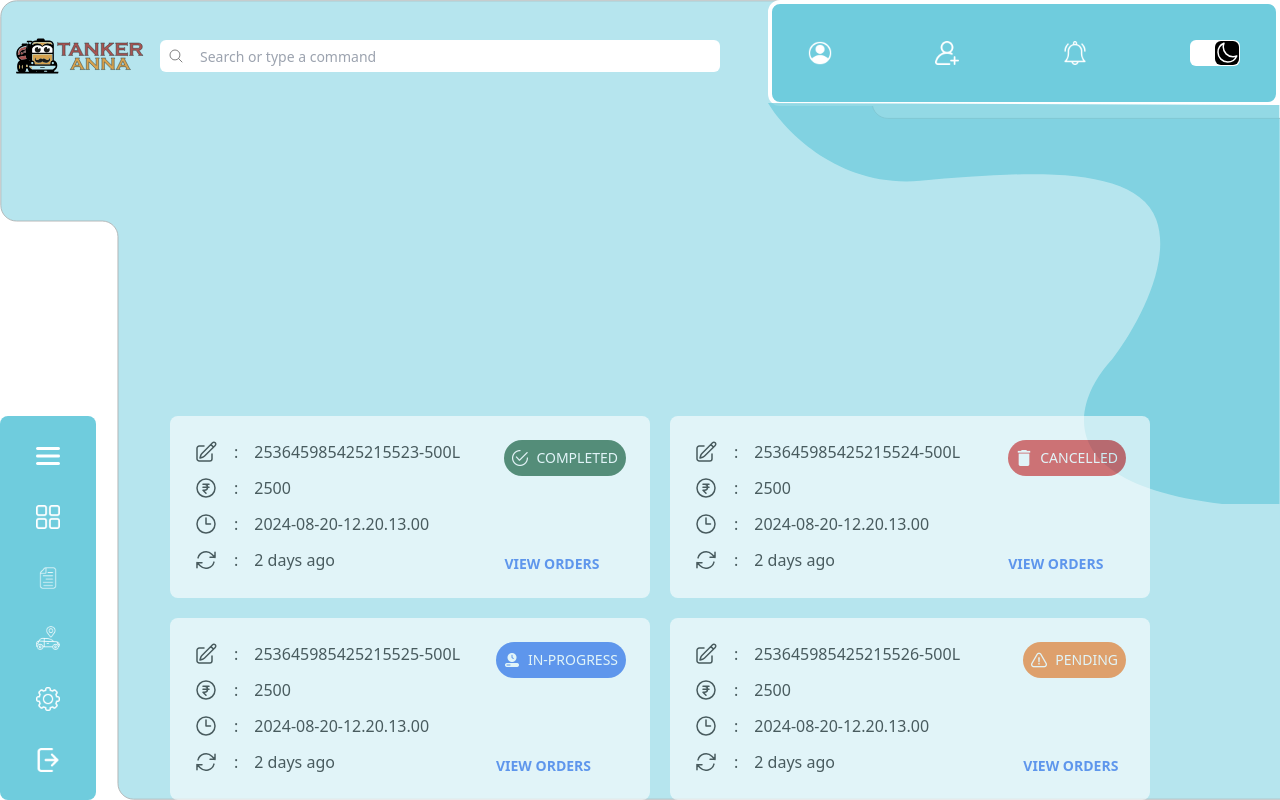
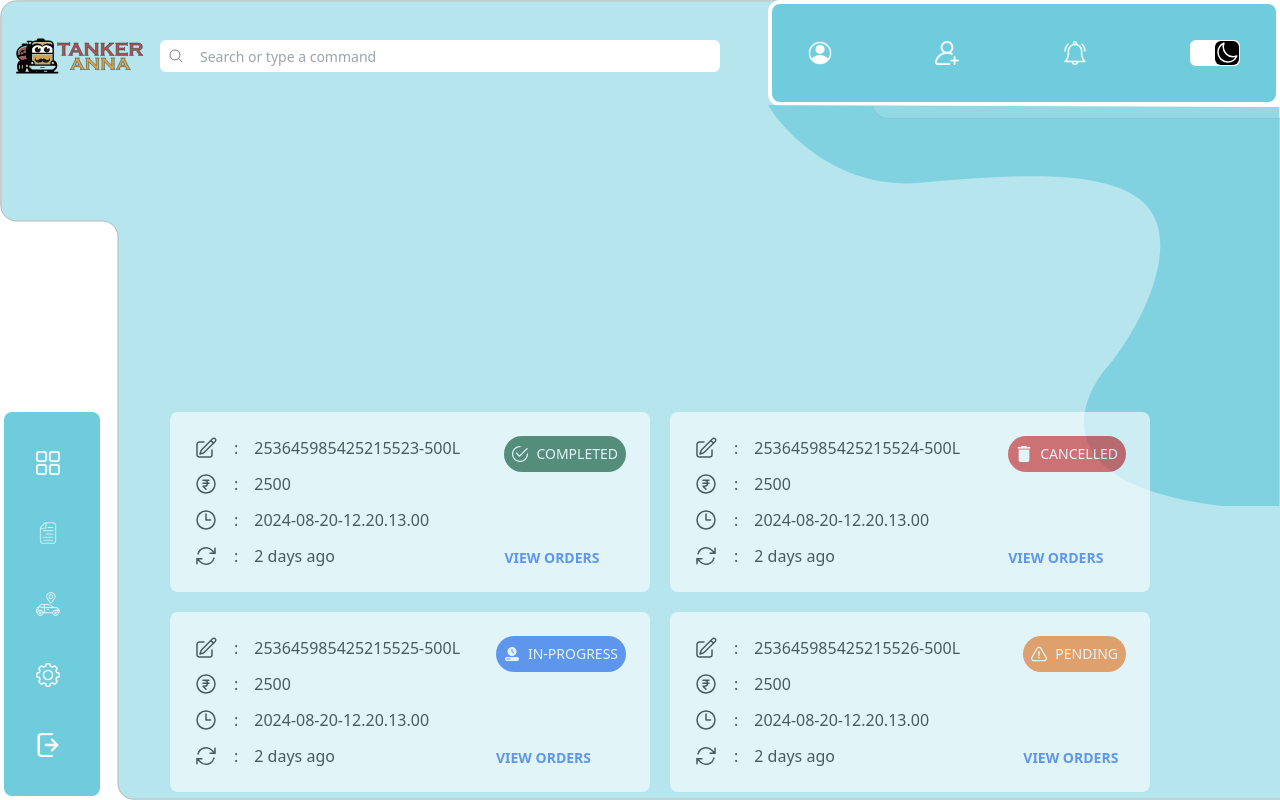
Before and after one commit to naseefhassan/AUGA_UI, a React (Vite) app: page / in a window 1280 px wide. Built offline with nearby package versions, Linux system fonts and the light colour scheme.

Commit message:
side bar extention added

```diff
--- a/src/Components/Bar/AppBar.jsx
+++ b/src/Components/Bar/AppBar.jsx
@@ -6,7 +6,7 @@ import bell from "../../assets/Images/bell.png";
 function AppBar() {
   const { dark, setDark } = useContext(context);
   const handleDarkMode = () => {
-    setDark(!dark);
+    setDark(prevDark => !prevDark);
   };
   return (
     <div
--- a/src/Components/Bar/SideBar.jsx
+++ b/src/Components/Bar/SideBar.jsx
@@ -1,23 +1,77 @@
-import menu from '../../assets/Images/menu (2).png'
-import setting from '../../assets/Images/settings.png'
-import location from '../../assets/Images/rent-a-car.png'
-import logout from '../../assets/Images/logout.png'
-import sheet from '../../assets/Images/sheet.png'
-import line3 from '../../assets/Images/3line.png'
-import { useContext } from 'react'
-import { context } from '../../Context/Theme'
+import menu from "../../assets/Images/menu (2).png";
+import setting from "../../assets/Images/settings.png";
+import location from "../../assets/Images/rent-a-car.png";
+import logout from "../../assets/Images/logout.png";
+import sheet from "../../assets/Images/sheet.png";
+import line3 from "../../assets/Images/3line.png";
+import { useContext, useState } from "react";
+import { context } from "../../Context/Theme";
 
 function SideBar() {
-const {dark} = useContext(context)
+  const { dark } = useContext(context);
+  const [isExpanded, setIsExpanded] = useState(false);
+
+  const handleExpand = () => {
+    setIsExpanded((prevState) => !prevState);
+  };
 
   return (
-    <div className={`${dark ? 'bg-[#131416]':'bg-[#6fccdd]'} flex flex-col justify-between items-center p-7 h-96 w-24 rounded-lg`}>
-       <img className='w-6 cursor-pointer' src={line3} alt="" />
-       <img className='w-6 cursor-pointer' src={menu} alt="" />
-       <img className='w-6 cursor-pointer' src={sheet} alt="" />
-       <img className='w-6 cursor-pointer' src={location} alt="" />
-       <img className='w-6 cursor-pointer' src={setting} alt="" />
-       <img className='w-6 cursor-pointer' src={logout} alt="" />
+    <div className="relative">
+      <div
+        className={`${
+          dark ? "bg-[#131416]" : "bg-[#6fccdd]"
+        } flex  justify-start ml-1   h-96 ${
+          isExpanded ? "w-[162px]" : "w-24"
+        } rounded-lg transition-all duration-300`}
+      >
+        <div className="flex flex-col justify-evenly items-center w-10 ml-6 text-white font-semibold">
+          <div className="flex items-center gap-3">
+            <img
+              onClick={handleExpand}
+              className="w-6 cursor-pointer my-2"
+              src={menu}
+              alt="menu"
+            />
+            {isExpanded && <h1 className="cursor-pointer">More</h1>}
+          </div>
+          <div className="flex items-center gap-3">
+            <img
+              onClick={handleExpand}
+              className="w-6 cursor-pointer my-2"
+              src={sheet}
+              alt="sheet"
+            />
+            {isExpanded && <h1 className="cursor-pointer">Details</h1>}
+          </div>
+          <div className="flex items-center gap-3">
+            <img
+              onClick={handleExpand}
+              className="w-6 cursor-pointer my-2"
+              src={location}
+              alt="location"
+            />
+            {isExpanded && <h1 className="cursor-pointer">Location</h1>}
+          </div>
+          <div className="flex items-center gap-3">
+            <img
+              onClick={handleExpand}
+              className="w-6 cursor-pointer my-2"
+              src={setting}
+              alt="setting"
+            />
+            {isExpanded && <h1 className="cursor-pointer">Setting</h1>}
+          </div>
+          <div className="flex items-center gap-3">
+            <img
+              onClick={handleExpand}
+              className="w-6 cursor-pointer my-2"
+              src={logout}
+              alt="logout"
+            />
+            {isExpanded && <h1 className="cursor-pointer">Logout</h1>}
+          </div>
+        </div>
+      </div>
     </div>
   );
 }
--- a/src/Components/Content/ContentBox.jsx
+++ b/src/Components/Content/ContentBox.jsx
@@ -4,7 +4,7 @@ import { context } from "../../Context/Theme"
 function ContentBox({id, rate, date, details, className, value, svg}) {
   const {dark} = useContext(context)
   return (
-    <div className={`${dark ? 'bg-black text-white' : 'bg-white'} sm:w-[480px] p-6 rounded-lg opacity-60 flex justify-between z-10`}>
+    <div className={`${dark ? 'bg-black text-white' : 'bg-white'} sm:w-[480px] p-6  rounded-lg opacity-60 flex justify-between z-10`}>
         <div className="flex flex-col gap-3">
         <div className="flex gap-4">
         <svg xmlns="http://www.w3.org/2000/svg" fill="none" viewBox="0 0 24 24" strokeWidth="1.5" stroke="currentColor" className="size-6 flex">
--- a/src/Context/Theme.jsx
+++ b/src/Context/Theme.jsx
@@ -1,54 +1,30 @@
-// import React, { createContext, useState, useContext, useEffect } from 'react';
-// import { ThemeProvider } from 'styled-components';
-
-// const lightTheme = {
-//   background: '#ffffff',
-//   color: '#000000'
-// };
-
-// const darkTheme = {
-//   background: '#000000',
-//   color: '#ffffff'
-// };
-
-// const ThemeContext = createContext();
-
-// export const useTheme = () => useContext(ThemeContext);
-
-// export const ThemeProviderComponent = ({ children }) => {
-//   const [theme, setTheme] = useState(lightTheme);
-
-//   useEffect(() => {
-//     const savedTheme = localStorage.getItem('theme');
-//     if (savedTheme) {
-//       setTheme(savedTheme === 'light' ? lightTheme : darkTheme);
-//     }
-//   }, []);
-
-//   const toggleTheme = () => {
-//     const newTheme = theme === lightTheme ? darkTheme : lightTheme;
-//     setTheme(newTheme);
-//     localStorage.setItem('theme', newTheme === lightTheme ? 'light' : 'dark');
-//     console.log(theme);
-//   };
-
-//   return (
-//     <ThemeContext.Provider value={{ theme, toggleTheme }}>
-//       <ThemeProvider theme={theme}>{children}</ThemeProvider>
-//     </ThemeContext.Provider>
-//   );
-// };
-import { createContext, useState } from "react";
+import { createContext, useState, useEffect } from "react";
 
 const context = createContext();
 
 function UserContext({ children }) {
-  const [dark, setDark] = useState(false);
-console.log(dark);
+  const [dark, setDark] = useState(() => {
+    const savedTheme = localStorage.getItem("theme");
+    return savedTheme ? savedTheme === "dark" : false;
+  });
+
+  useEffect(() => {
+    const savedTheme = localStorage.getItem("theme");
+    console.log("Saved theme from localStorage:", savedTheme);
+    if (savedTheme) {
+      setDark(savedTheme === "dark");
+    }
+  }, []);
+
+  useEffect(() => {
+    console.log("Setting theme in localStorage:", dark ? "dark" : "light"); // Debugging line
+    localStorage.setItem("theme", dark ? "dark" : "light");
+  }, [dark]);
+
   return (
-    <>
-      <context.Provider value={{ dark, setDark }}>{children}</context.Provider>
-    </>
+    <context.Provider value={{ dark, setDark }}>
+      {children}
+    </context.Provider>
   );
 }
 
--- a/src/Pages/Home.jsx
+++ b/src/Pages/Home.jsx
@@ -71,7 +71,7 @@ function Home() {
         <div className="w-10 h-full">
           <SideBar />
         </div>
-        <div className="mx-[130px] flex flex-wrap gap-5">
+        <div className="mx-[130px] flex flex-wrap gap-5 mb-2 ">
           {contentData.map((item) => (
             <ContentBox
               key={item.id}
@@ -81,7 +81,7 @@ function Home() {
         </div>
       </div>
       <img
-        className="w-2/5 absolute right-0 top-[103px]"
+        className="w-2/5 absolute right-0 top-[105px]"
         src={dark ? DarkImage : TopImage }
         alt=""
       />
```
